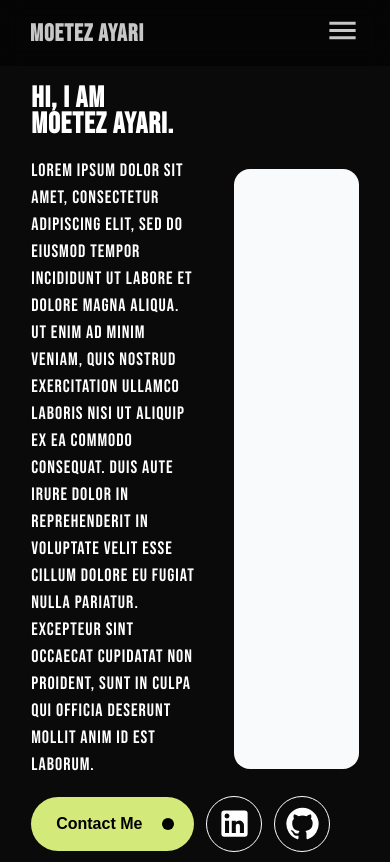
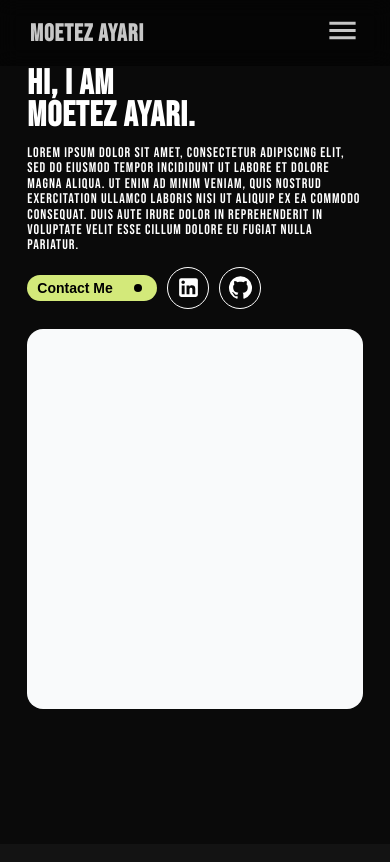
Before and after one commit to moetez96/web-portfolio, a React (Create React App) app: page / in a window 390 px wide. Built offline with nearby package versions, Linux system fonts and the light colour scheme.

Commit message:
Add Home section responsive style

```diff
--- a/src/components/layout/Home.js
+++ b/src/components/layout/Home.js
@@ -9,12 +9,15 @@ function Home() {
                     <h1>hi, i am</h1>
                     <h1>Moetez Ayari.</h1>
                     <p>
-                        Lorem ipsum dolor sit amet, consectetur adipiscing elit, sed do eiusmod tempor incididunt ut labore et dolore magna aliqua. Ut enim ad minim veniam, quis nostrud exercitation ullamco laboris nisi ut aliquip ex ea commodo consequat. Duis aute irure dolor in reprehenderit in voluptate velit esse cillum dolore eu fugiat nulla pariatur. Excepteur sint occaecat cupidatat non proident, sunt in culpa qui officia deserunt mollit anim id est laborum.                    </p>
+                        Lorem ipsum dolor sit amet, consectetur adipiscing elit, sed do eiusmod tempor incididunt ut labore et dolore magna aliqua. Ut enim ad minim veniam, quis nostrud exercitation ullamco laboris nisi ut aliquip ex ea commodo consequat. Duis aute irure dolor in reprehenderit in voluptate velit esse cillum dolore eu fugiat nulla pariatur.
+                    </p>
                     <span className="profile-contact-btns">
                         <button>
                             Contact Me
                             <div className="circle">
-                                <span><ArrowOutward /></span>
+                                <span>
+                                    <ArrowOutward fontSize={'medium'}/>
+                                </span>
                             </div>
                         </button>
                         <div className="contact-icons">
--- a/src/styles/home.css
+++ b/src/styles/home.css
@@ -12,7 +12,8 @@
     display: flex;
     align-items: center;
     justify-content: space-between;
-    padding: 0 8%;
+    gap: 10px;
+    padding: 0 7%;
     max-width: 100%;
     margin-top: 60px;
 }
@@ -106,18 +107,139 @@
 
 .profile-pic-container {
     background-color: #F9FAFB;
-    width: 38%;
+    width: 500px;
     height: 600px;
     border-radius: 16px;
 }
 
+@media (max-width: 1024px) {
+
+    .profile-pic-container {
+        width: 47%;
+        height: 520px;
+    }
+
+    .profile-desc {
+        width: 48%;
+        >h1 {
+            font-size: 8vw;
+        }
+        >p {
+            font-size: 16px;
+            line-height: 120%;
+        }
+    }
+
+    .profile-contact-btns {
+        gap: 10px;
+        > button {
+            height: 50px;
+            min-width: 148px;
+            padding: 0 15px;
+            font-size: 15px;
+        }
+
+        > button .circle {
+            position: absolute;
+            right: 15px;
+            width: 10px;
+            height: 10px;
+        }
+
+        > button:hover .circle {
+            width: 30px;
+            height: 30px;
+        }
+    }
+
+    .contact-icons {
+        min-width: 50px;
+        min-height: 50px;
+    }
+
+}
+
 @media (max-width: 768px) {
+
     .home-wrapper {
         padding-top: 66px;
     }
 
     .home-container {
         margin-top: 30px;
+        flex-direction: column;
     }
 
+
+    .profile-desc {
+        width: 100%;
+        >h1 {
+            font-size: 7vw;
+        }
+        >p {
+            font-size: 14px;
+            line-height: 110%;
+        }
+    }
+
+    .profile-pic-container {
+        width: 343px;
+        max-height: 400px;
+    }
 }
+
+@media (max-width: 425px) {
+
+    .home-wrapper {
+        padding-top: 48px;
+    }
+
+    .home-container {
+        gap: 20px;
+    }
+
+    .profile-desc {
+        >h1 {
+            font-size: 35px;
+        }
+    }
+
+    .profile-contact-btns {
+        gap: 10px;
+        > button {
+            height: 26px;
+            min-width: 130px;
+            padding: 0 10px;
+            font-size: 14px;
+        }
+
+        > button .circle {
+            position: absolute;
+            right: 15px;
+            width: 8px;
+            height: 8px;
+        }
+
+        > circle >span >svg {
+            font-size: small;
+        }
+
+        > button:hover .circle {
+            width: 26px;
+            height: 26px;
+        }
+    }
+
+    .contact-icons {
+        min-width: 40px;
+        min-height: 40px;
+        >svg {
+            font-size: 25px;
+        }
+    }
+
+    .profile-pic-container {
+        width: 100%;
+        max-height: 380px;
+    }
+}
```
